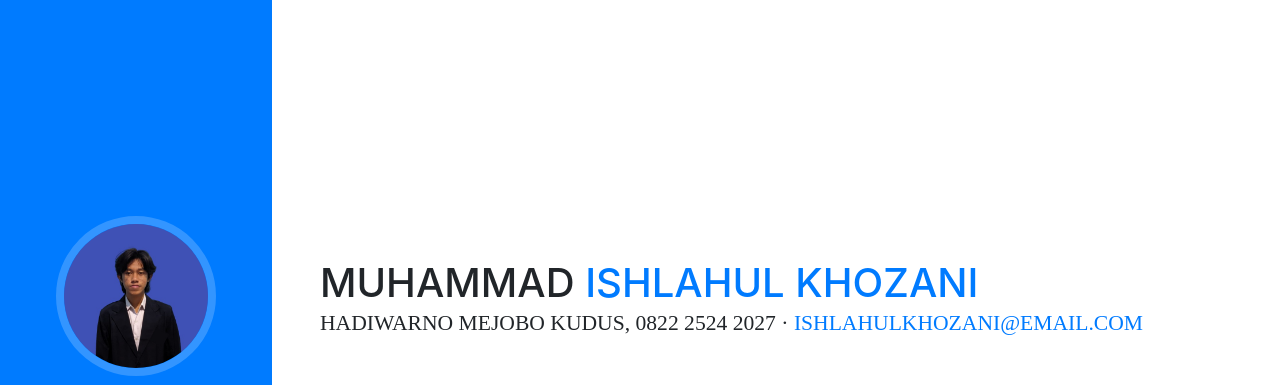
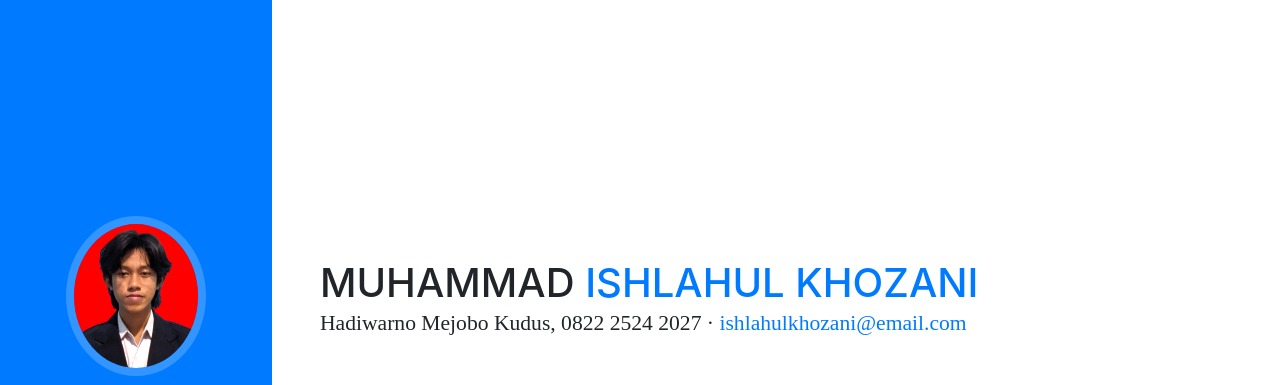
Before and after one commit to Ishlahul-Zani/biodata, a website with bundled scripts: page index.html in a window 1280 px wide. Shown: the top 385 px of the page. Built offline with nearby package versions, Linux system fonts and the light colour scheme; a web font is replaced by a local one.

Commit message:
redeploy7

```diff
--- a/css/resume.css
+++ b/css/resume.css
@@ -32,7 +32,6 @@ h2 {
   font-size: 3.5rem; }
 
 .subheading {
-  text-transform: uppercase;
   font-weight: 500;
   font-family: 'Saira Extra Condensed', serif;
   font-size: 1.35rem; }
--- a/index.html
+++ b/index.html
@@ -31,7 +31,7 @@
       <a class="navbar-brand js-scroll-trigger" href="#page-top">
         <span class="d-block d-lg-none">M.Ishlahul Khozani</span>
         <span class="d-none d-lg-block">
-          <img class="img-fluid img-profile rounded-circle mx-auto mb-2" src="img/g5.jpg" alt="">
+          <img class="img-fluid img-profile rounded-circle mx-auto mb-2" src="img/g6.png" alt="">
         </span>
       </a>
       <button class="navbar-toggler" type="button" data-toggle="collapse" data-target="#navbarSupportedContent" aria-controls="navbarSupportedContent" aria-expanded="false" aria-label="Toggle navigation">
@@ -177,7 +177,7 @@
               HTML</li>
             <li>
               <i class="fa-li fa fa-check"></i>
-              Phyton</li>
+              Python</li>
             <li>
               <i class="fa-li fa fa-check"></i>
               PHP</li>
```
Also changed, not shown: img/g6.png (added), img/profile.jpg (deleted).
